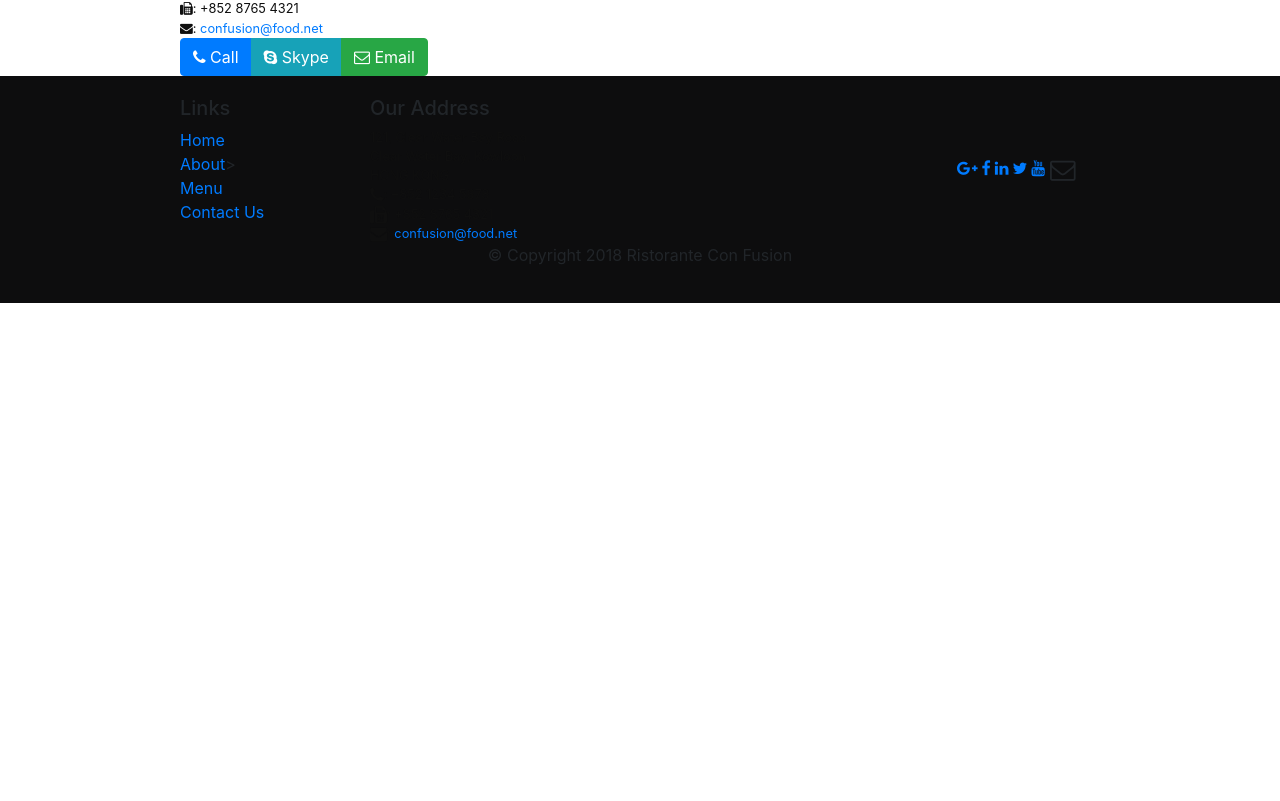
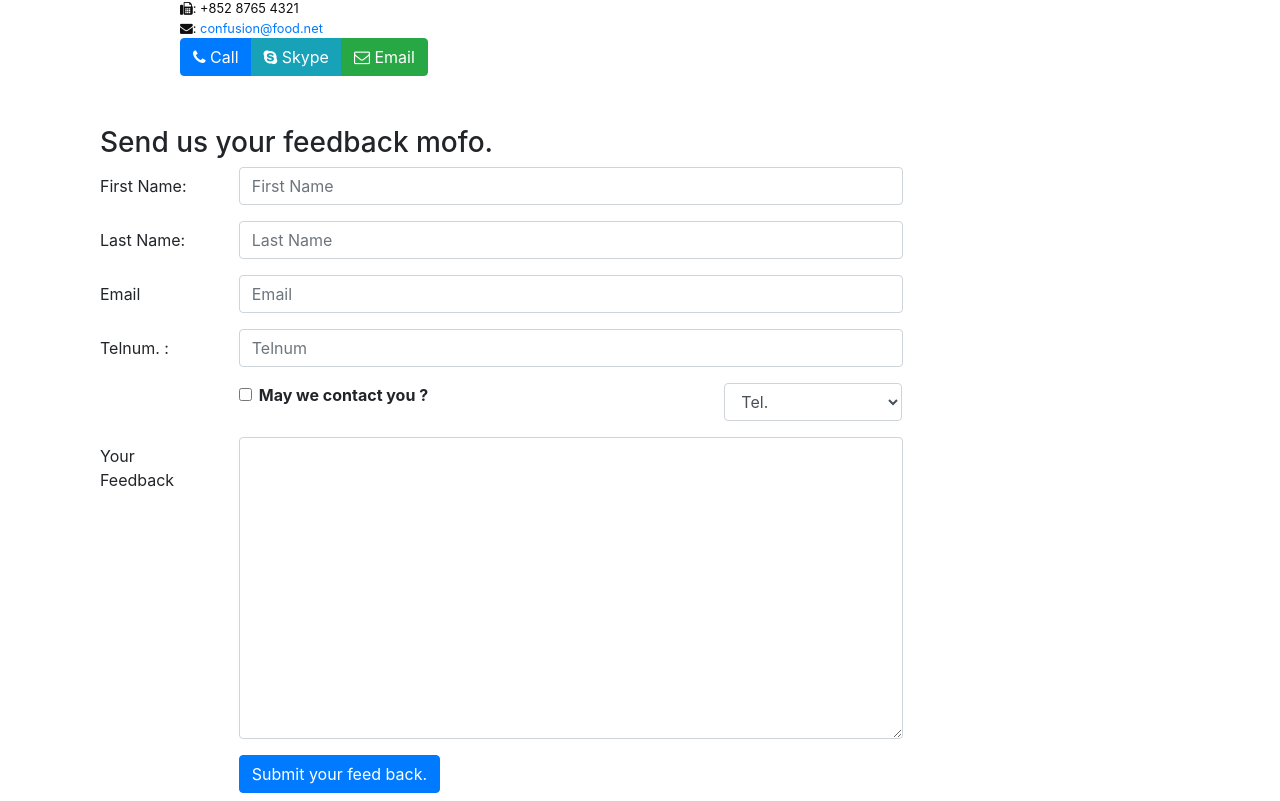
Before and after one commit to sanketmishra009/react-basics, a React (Create React App) app: page /contact in a window 1280 px wide. Shown: the part 539-1340 px from the top of the page. Before the commit the page ends 842 px from the top, so only its background shows below. Built offline with nearby package versions, Linux system fonts and the light colour scheme.

Commit message:
Controlled Forms

```diff
--- a/src/components/ContactComponent.js
+++ b/src/components/ContactComponent.js
@@ -1,8 +1,35 @@
-import React from 'react';
-import {Breadcrumb, BreadcrumbItem} from 'reactstrap';
+import React,{Component} from 'react';
+import {Breadcrumb, BreadcrumbItem, Button, Form, FormGroup, Label, Input, Col} from 'reactstrap';
 import {Link} from 'react-router-dom';
 
-const Contact=(props) => {
+class Contact extends Component {
+    constructor(props){
+        super(props);
+        this.state={
+            firstname: '',
+            lastname: '',
+            telnum: '',
+            email: '',
+            agree: false,
+            contactType: 'Tel.',
+            message: ''
+        };
+        this.handelSubmit = this.handelSubmit.bind(this);
+        this.handleInputChange = this.handleInputChange.bind(this);
+    }
+    handleInputChange(event){
+        const target = event.target;
+        const value = target.type === 'checkbox' ? target.checked : target.value;
+        const name = target.name;
+        this.setState(
+            {[name]:value}
+        );
+    }
+    handelSubmit(event){
+        alert('current state is'+ JSON.stringify(this.state));
+        event.preventDefault();
+    }
+    render (){
         return(
             <div className="container">
                 <div className='row'>
@@ -42,8 +69,75 @@
                         </div>
                     </div>
                 </div>
+                <div className='row row-content'>
+                    <div className='col-12'>
+                        <h3>Send us your feedback mofo.</h3>
+                    </div>
+                    <div className='col-12 col-md-9'>
+                        <Form onSubmit= {this.handelSubmit}>
+                            <FormGroup row>
+                                <Label htmlFor='firstname' md={2}>First Name:</Label>
+                                <Col md={10}>
+                                    <Input type='text' id='firstname' name='firstname' placeholder='First Name' vlaue={this.state.firstname} onChange={this.handleInputChange}/>
+                                </Col>
+                            </FormGroup>
+                            <FormGroup row>
+                                <Label htmlFor='lastname' md={2}>Last Name:</Label>
+                                <Col md={10}>
+                                    <Input type='text' id='lastname' name='lastname' placeholder='Last Name' vlaue={this.state.lastname} onChange={this.handleInputChange} />
+                                </Col>
+                            </FormGroup>
+                            <FormGroup row>
+                                <Label htmlFor='email' md={2}>Email</Label>
+                                <Col md={10}>
+                                    <Input type='text' id='email' name='email' placeholder='Email' vlaue={this.state.email} onChange={this.handleInputChange} />
+                                </Col>
+                            </FormGroup>
+                            <FormGroup row>
+                                <Label htmlFor='telnum' md={2}>Telnum. :</Label>
+                                <Col md={10} >
+                                    <Input type='text' id='telnum' name='telnum' placeholder='Telnum' vlaue={this.state.telnum} onChange={this.handleInputChange} />
+                                </Col>
+                            </FormGroup>
+                            <FormGroup row>
+                                <Col md={{size:6, offset:2}}>
+                                    <FormGroup check>
+                                        <Label check>
+                                            <Input type='checkbox' name='agree' checked={this.state.agree} onChange={this.handleInputChange} /><strong>May we contact you ?</strong>
+                                        </Label>
+                                    </FormGroup>
+                               </Col>
+                               <Col md={{size: 3, offset: 1}}>
+                                    <Input type="select" name="contactType"
+                                            value={this.state.contactType}
+                                            onChange={this.handleInputChange}>
+                                        <option>Tel.</option>
+                                        <option>Email</option>
+                                    </Input>
+                                </Col>
+                            </FormGroup>
+                            <FormGroup row>
+                                <Label htmlFor="message" md={2}>Your Feedback</Label>
+                                <Col md={10}>
+                                    <Input type="textarea" id="message" name="message"
+                                        rows="12"
+                                        value={this.state.message}
+                                        onChange={this.handleInputChange}></Input>
+                                </Col>
+                            </FormGroup>
+                            <FormGroup row>
+                                <Col md={{size:10, offset:2}}>
+                                    <Button type='submit' color='primary'>
+                                        Submit your feed back.
+                                    </Button>
+                                </Col>
+                            </FormGroup>
+                        </Form>
+                    </div>
+                </div>
             </div>
         );
     }
+}
 
 export default Contact;
--- a/src/components/Footer.js
+++ b/src/components/Footer.js
@@ -10,7 +10,7 @@
                     <h5>Links</h5>
                     <ul className="list-unstyled">
                         <li><Link to='/home'>Home</Link></li>
-                        <li><Link to='/aboutus'>About</Link>></li>
+                        <li><Link to='/aboutus'>About</Link></li>
                         <li><Link to='/menu'>Menu</Link></li>
                         <li><Link to='/contact'>Contact Us</Link></li>
                     </ul>
--- a/src/components/MenuComponent.js
+++ b/src/components/MenuComponent.js
@@ -3,7 +3,7 @@
     CardTitle, Breadcrumb, BreadcrumbItem } from 'reactstrap';
 import {Link} from 'react-router-dom';
 
-    function RenderMenuItem ({dish, onClick}) {
+    function RenderMenuItem ({dish}) {
         return (
             <Card>
                 <Link to={`/menu/${dish.id}`}>
@@ -21,7 +21,7 @@
         const menu = props.dishes.map((dish) => {
             return (
                 <div className="col-12 col-md-5 m-1"  key={dish.id}>
-                    <RenderMenuItem dish={dish} onClick={props.onClick} />
+                    <RenderMenuItem dish={dish} />
                 </div>
             );
         });
```
Lines whose indentation alone changed are shown as unchanged.
